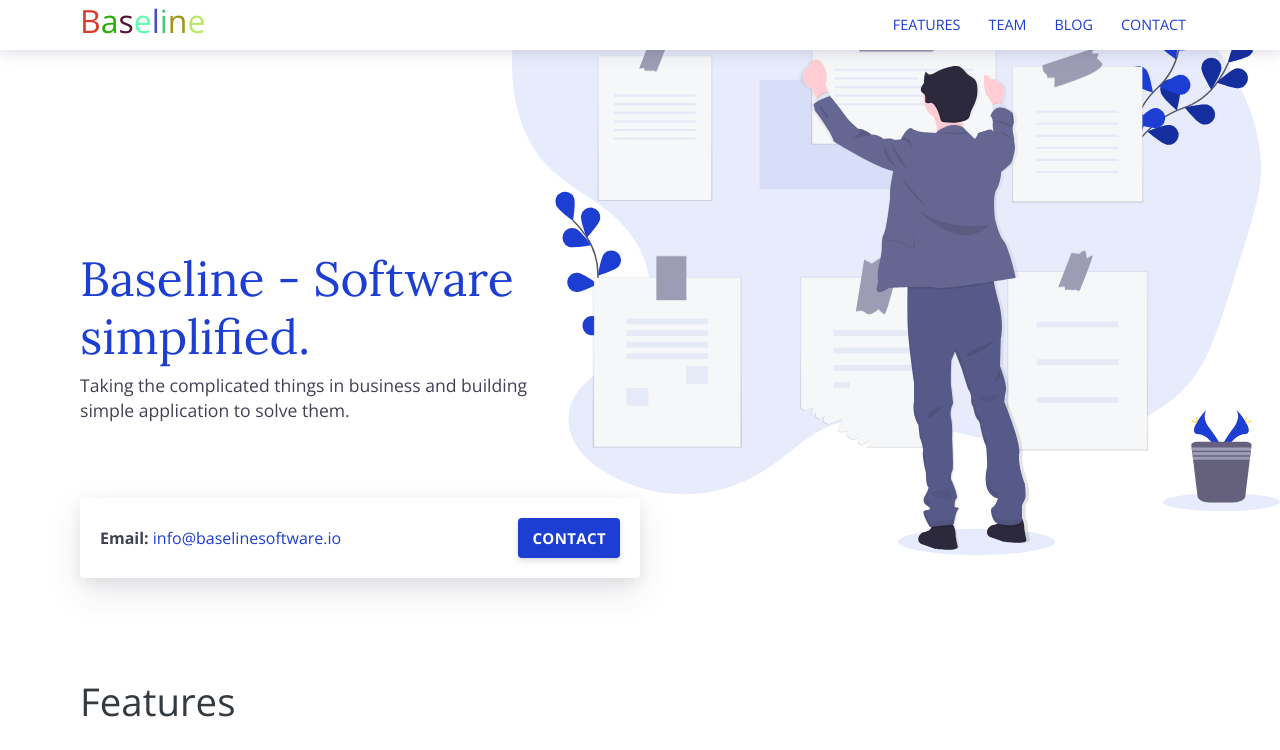
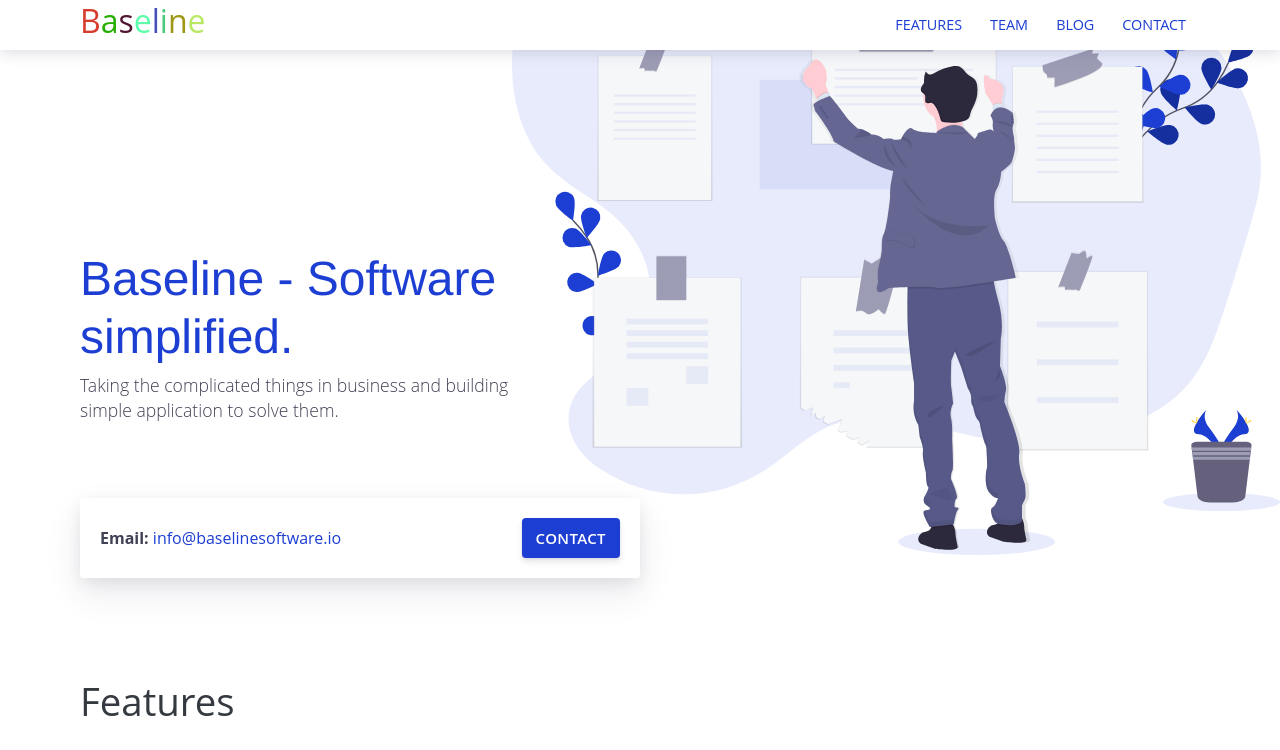
Before and after one commit to Demerjianm/demerjianm.github.io, a Gatsby site: page / in a window 1280 px wide. Shown: the top 750 px of the page. Built offline with nearby package versions, Linux system fonts and the light colour scheme; Gatsby itself is replaced by a stand-in of ours.

Commit message:
added some things

```diff
--- a/src/scss/style.scss
+++ b/src/scss/style.scss
@@ -1,5 +1,5 @@
 // Font
-@import url('https://fonts.googleapis.com/css?family=Lora:400|Open+Sans:400,700');
+// @import url('https://fonts.googleapis.com/css?family=Lora:400|Open+Sans:400,700');
 
 // Bootstrap
 @import 'bootstrap/functions';
```
